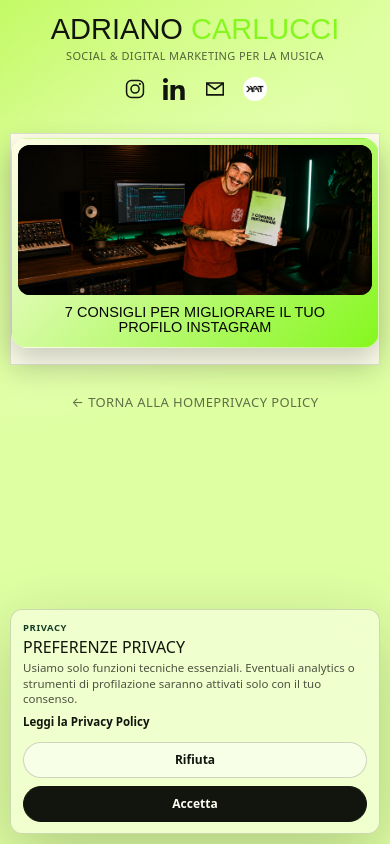
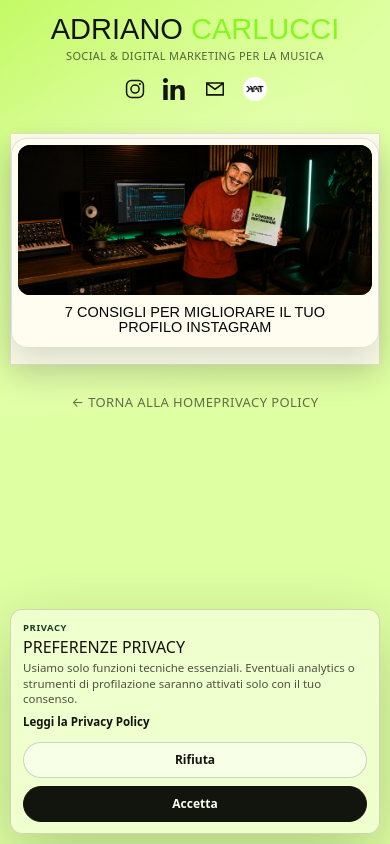
Before and after one commit to omeeriotto/sito-onairdatanto, a Next.js app: page /link in a window 390 px wide. Built offline with nearby package versions, Linux system fonts and the light colour scheme; no server answers; a web font is replaced by a local one.

Commit message:
Refine link card shadows

```diff
--- a/app/link/link.css
+++ b/app/link/link.css
@@ -101,17 +101,21 @@
   padding: 8px 8px 0;
   position: relative;
   overflow: hidden;
-  background: linear-gradient(135deg, #fffde7 0%, var(--accent) 100%);
-  border: 1px solid rgba(255, 255, 255, 0.08);
+  background: rgba(255, 253, 241, 0.94);
+  border: 1px solid rgba(17, 21, 13, 0.12);
   border-radius: 26px;
   color: #050507;
-  box-shadow: 0 18px 52px rgba(0, 0, 0, 0.26);
+  box-shadow:
+    0 22px 54px rgba(17, 21, 13, 0.16),
+    0 2px 0 rgba(255, 255, 255, 0.62) inset;
   transition: transform 0.2s ease, box-shadow 0.2s ease;
 }
 
 .lead-card:hover {
   transform: translateY(-3px);
-  box-shadow: 0 24px 64px rgba(0, 0, 0, 0.34);
+  box-shadow:
+    0 28px 68px rgba(17, 21, 13, 0.2),
+    0 2px 0 rgba(255, 255, 255, 0.68) inset;
 }
 
 .lead-card-media {
@@ -425,7 +429,9 @@
   max-width: 600px;
   position: relative;
   border: 1px solid rgba(17, 21, 13, 0.12);
-  box-shadow: 0 18px 46px rgba(17, 21, 13, 0.09);
+  box-shadow:
+    0 22px 52px rgba(17, 21, 13, 0.14),
+    0 1px 0 rgba(255, 255, 255, 0.58) inset;
 }
 .fade-up.active {
   opacity: 1;
@@ -678,7 +684,9 @@
     margin: 4px auto 16px;
     padding: 6px 6px 0;
     border-radius: 16px;
-    box-shadow: 0 12px 28px rgba(0, 0, 0, 0.2);
+    box-shadow:
+      0 14px 32px rgba(17, 21, 13, 0.14),
+      0 1px 0 rgba(255, 255, 255, 0.58) inset;
   }
 
   .lead-card-media {
@@ -703,7 +711,9 @@
   }
 
   .fade-up {
-    box-shadow: 0 12px 28px rgba(17, 21, 13, 0.08);
+    box-shadow:
+      0 14px 30px rgba(17, 21, 13, 0.11),
+      0 1px 0 rgba(255, 255, 255, 0.5) inset;
   }
 
   .image-container {
```
